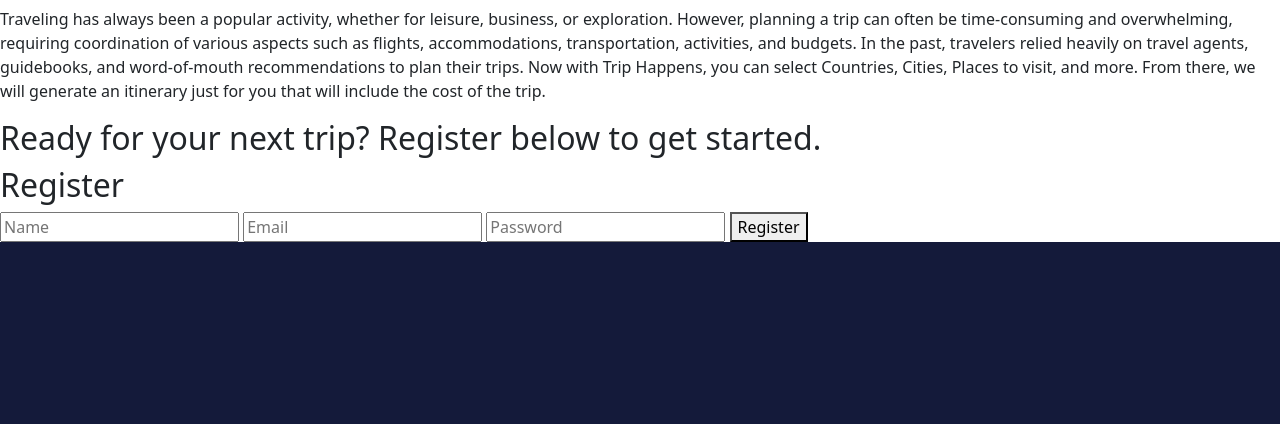
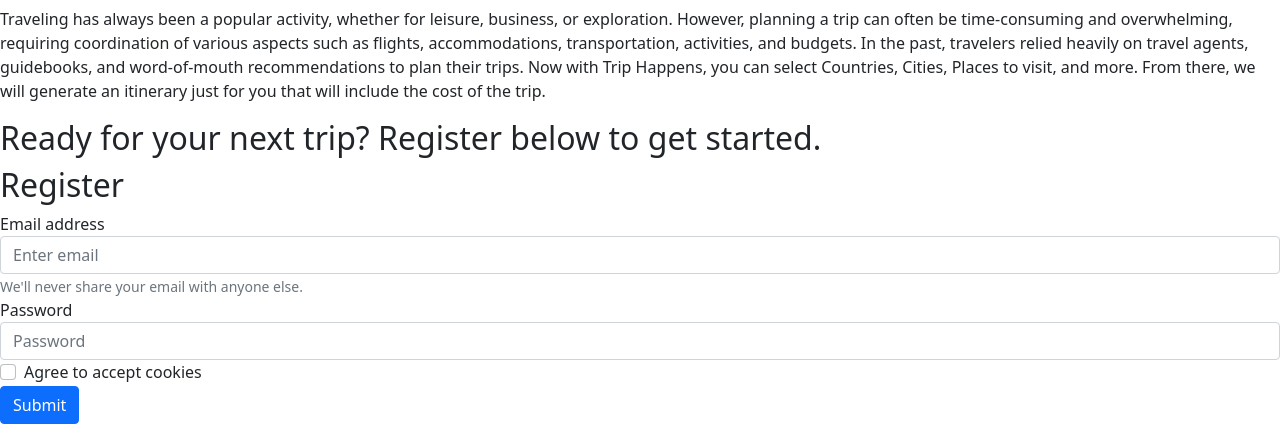
Before and after one commit to fgsdeve/Travel-Planning--Itineraries, a Node server app: template views/edit.hbs in a window 1280 px wide. Shown: the part 1175-1599 px from the top of the page. Before the commit the page ends 1417 px from the top, so only its background shows below. Run offline with Node 20, Linux system fonts and the light colour scheme; the template is opened without the code that fills it, so the values that code supplies are empty; some libraries are stand-ins or nearby versions.

Commit message:
register form filled

```diff
--- a/views/register.hbs
+++ b/views/register.hbs
@@ -1,9 +1,40 @@
 <div class="register-container">
     <h2>Register</h2>
-    <form action="register" method="POST">
-      <input type="text" name="name" placeholder="Name" required>
-      <input type="text" name="email" placeholder="Email" required>
-      <input type="password" name="name" placeholder="Password" required>
-      <button type="submit">Register</button>
-    </form>
+<form>
+  <div class="form-group">
+    <label for="exampleInputEmail1">Email address</label>
+    <input type="email" class="form-control" id="exampleInputEmail1" aria-describedby="emailHelp" placeholder="Enter email">
+    <small id="emailHelp" class="form-text text-muted">We'll never share your email with anyone else.</small>
+  </div>
+  <div class="form-group">
+    <label for="exampleInputPassword1">Password</label>
+    <input type="password" class="form-control" id="exampleInputPassword1" placeholder="Password">
+  </div>
+  <div class="form-check">
+    <input type="checkbox" class="form-check-input" id="exampleCheck1">
+    <label class="form-check-label" for="exampleCheck1">Agree to accept cookies</label>
+  </div>
+  <button type="submit" class="btn btn-primary">Submit</button>
+</form>
 </div>
+{{!--
+<script>
+// Example starter JavaScript for disabling form submissions if there are invalid fields
+(function() {
+  'use strict';
+  window.addEventListener('load', function() {
+    // Fetch all the forms we want to apply custom Bootstrap validation styles to
+    var forms = document.getElementsByClassName('needs-validation');
+    // Loop over them and prevent submission
+    var validation = Array.prototype.filter.call(forms, function(form) {
+      form.addEventListener('submit', function(event) {
+        if (form.checkValidity() === false) {
+          event.preventDefault();
+          event.stopPropagation();
+        }
+        form.classList.add('was-validated');
+      }, false);
+    });
+  }, false);
+})();
+</script> --}}
```
